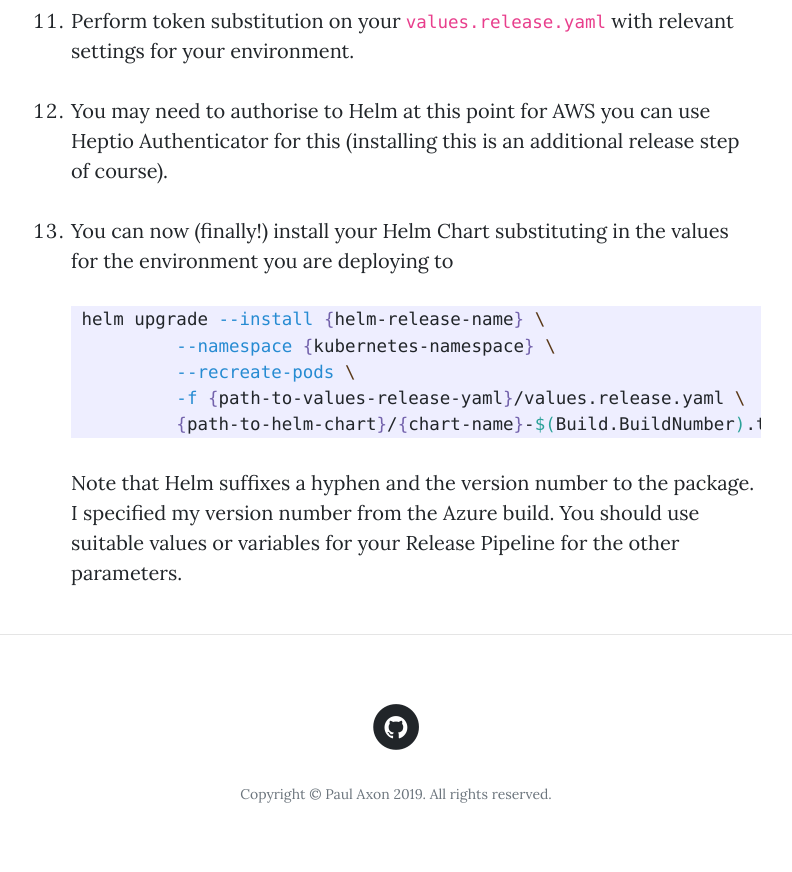
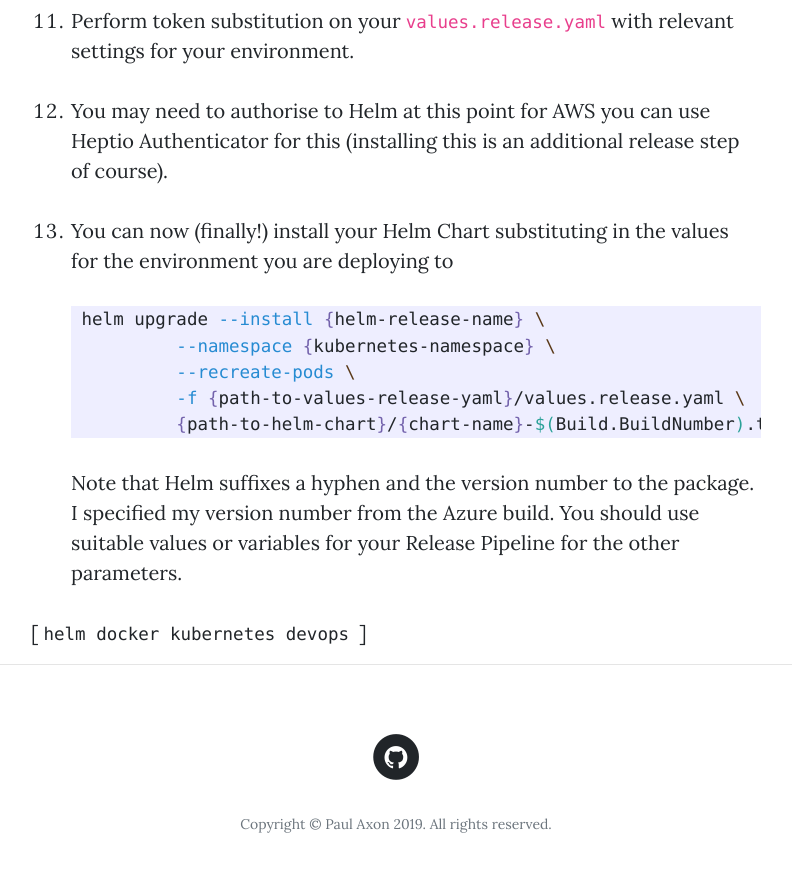
Before and after one commit to paxdev/paxdev.github.io, a Jekyll site: the page built from _posts/2018-11-27-creating-a-helm-release.md, in a window 1280 px wide and 900 px high, scrolled down 4001 px. Shown: the top 872 px of the window, without its empty margins (244-1036 px from the left). Built offline with Jekyll 4.4.1, drawn with Linux system fonts in a browser that asks for light colours; our own code applies the rules of GitHub Pages for plain Markdown files.

Commit message:
Update 2018-11-27-creating-a-helm-release.md

```diff
--- a/_posts/2018-11-27-creating-a-helm-release.md
+++ b/_posts/2018-11-27-creating-a-helm-release.md
@@ -1,5 +1,10 @@
 ---
   title: Creating a Helm Release for Kubernetes
+  tags:
+    - helm
+    - docker
+    - kubernetes
+    - devops
 ---
 
 To deploy a web application to Kubernetes using Helm, use the following steps (assuming you have already containerised your application.)
```
